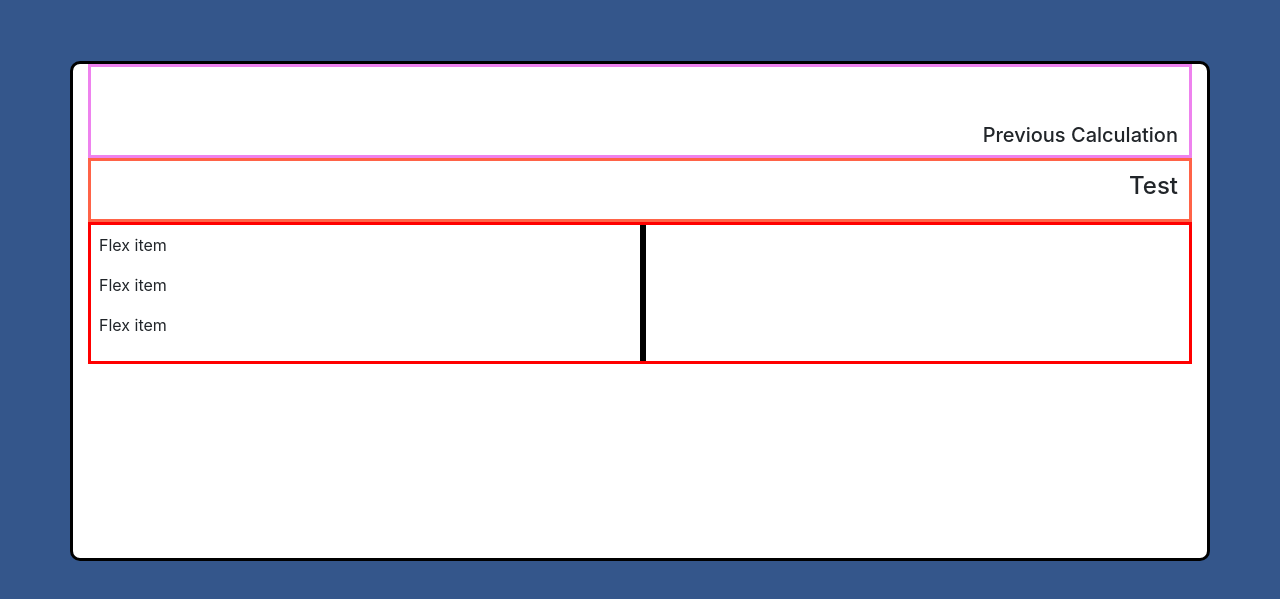
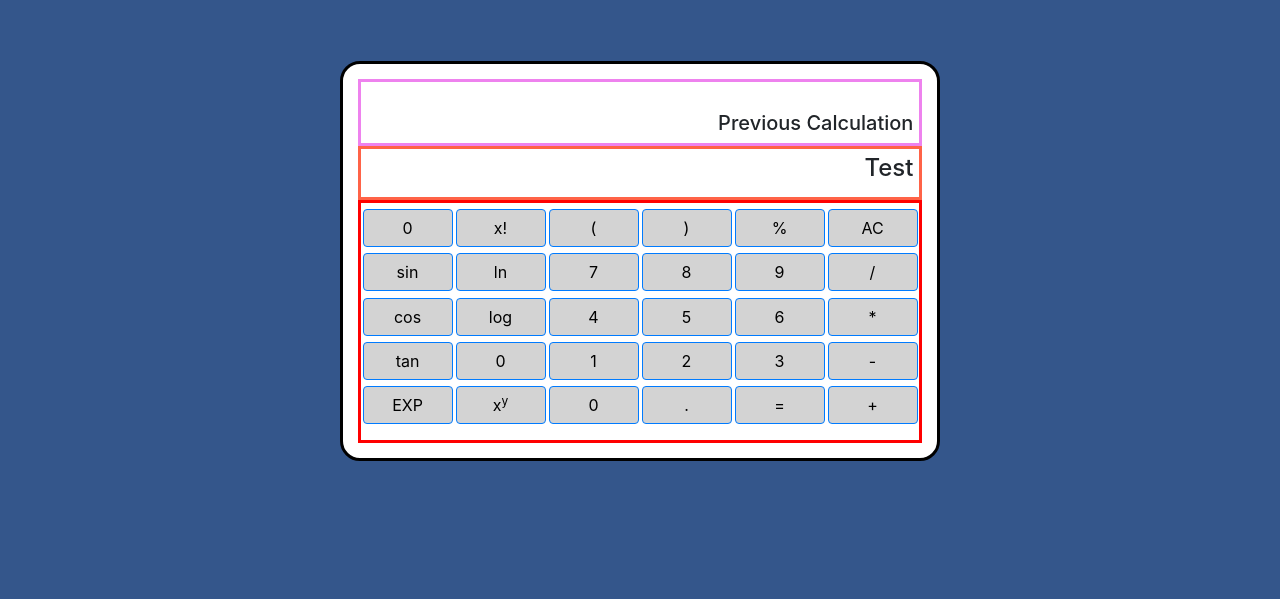
Before and after one commit to LuiDEVBubble/Calculator-, a plain HTML site: page index.html in a window 1280 px wide. Shown: the part 105-704 px from the top of the page. Drawn offline with nearby package versions, Linux system fonts and the light colour scheme.

Commit message:
Calculator Design

```diff
--- a/index.html
+++ b/index.html
@@ -19,7 +19,7 @@
 <body id="body">
 
     <h2>Final exam Calculator Project</h2>
-    <div class="entireCalculator container ">
+    <div class="entireCalculator container-small">
         <div class="calculatorPreviousCalc flex-row">
             <h5>Previous Calculation</h5>
         </div>
@@ -27,64 +27,51 @@
             <h4>Test</h4>
         </div>
         <div class="calculatorButtons flex-row " style="border: red solid;">
-            <div class="d-flex flex-column bd-highlight mb-3 w-25">
-                <!-- <button class="flex-row btn btn-primary p-2 bd-highlight"></button>
-                <button class="flex-row btn btn-primary p-2 bd-highlight"></button>
-                <button class="flex-row btn btn-primary p-2 bd-highlight"></button>
-                <button class="flex-row btn btn-primary p-2 bd-highlight"></button>
-                <button class="flex-row btn btn-primary p-2 bd-highlight"></button> -->
-                <div class="p-2 bd-highlight">Flex item</div>
-                <div class="p-2 bd-highlight">Flex item</div>
-                <div class="p-2 bd-highlight">Flex item</div>
+            <div class="columnsDiv d-flex flex-column bd-highlight mb-3">
+                <div class="-item d-flex flex-row"><button class="btn btn-primary">0</button></div>
+                <div class="-item d-flex flex-row"><button class="btn btn-primary">sin</button></div>
+                <div class="-item d-flex flex-row"><button class="btn btn-primary">cos</button></div>
+                <div class="-item d-flex flex-row"><button class="btn btn-primary">tan</button></div>
+                <div class="-item d-flex flex-row"><button class="btn btn-primary">EXP</button></div>
             </div>
 
-            <div class="d-flex flex-column bd-highlight mb-3 w-25" >
-                <!-- <button class="flex-row btn btn-primary p-2 bd-highlight"></button>
-                <button class="flex-row btn btn-primary p-2 bd-highlight"></button>
-                <button class="flex-row btn btn-primary p-2 bd-highlight"></button>
-                <button class="flex-row btn btn-primary p-2 bd-highlight"></button>
-                <button class="flex-row btn btn-primary p-2 bd-highlight"></button> -->
+            <div class="columnsDiv d-flex flex-column bd-highlight mb-3">
+                <div class="-item d-flex flex-row"><button class="btn btn-primary">x!</button></div>
+                <div class="-item d-flex flex-row"><button class="btn btn-primary">ln</button></div>
+                <div class="-item d-flex flex-row"><button class="btn btn-primary">log</button></div>
+                <div class="-item d-flex flex-row"><button class="btn btn-primary">0</button></div>
+                <div class="-item d-flex flex-row"><button class="btn btn-primary">x<sup>y</sup></button></div>
             </div>
-            <div class="d-flex flex-column bd-highlight mb-3 align-self-md-stretch">
-                <!-- <button class="flex-row btn btn-primary p-2 bd-highlight">(</button>
-                <button class="flex-row btn btn-primary p-2 bd-highlight">7</button>
-                <button class="flex-row btn btn-primary p-2 bd-highlight">4</button>
-                <button class="flex-row btn btn-primary p-2 bd-highlight">1</button>
-                <button class="flex-row btn btn-primary p-2 bd-highlight">0</button> -->
+            <div class="columnsDiv d-flex flex-column bd-highlight mb-3">
+                <div class="-item d-flex flex-row"><button class="btn btn-primary">(</button></div>
+                <div class="-item d-flex flex-row"><button class="btn btn-primary">7</button></div>
+                <div class="-item d-flex flex-row"><button class="btn btn-primary">4</button></div>
+                <div class="-item d-flex flex-row"><button class="btn btn-primary">1</button></div>
+                <div class="-item d-flex flex-row"><button class="btn btn-primary">0</button></div>
             </div>
-            <div class="d-flex flex-column bd-highlight align-self-md-stretch" style="border: black solid;">
-                <!-- <button class="flex-row btn btn-primary  bd-highlight">)</button>
-                <button class="flex-row btn btn-primary p-2 bd-highlight">8</button>
-                <button class="flex-row btn btn-primary p-2 bd-highlight">5</button>
-                <button class="flex-row btn btn-primary p-2 bd-highlight">2</button>
-                <button class="flex-row btn btn-primary p-2 bd-highlight">.</button> -->
+            <div class="columnsDiv d-flex flex-column bd-highlight mb-3">
+                <div class="-item d-flex flex-row"><button class="btn btn-primary">)</button></div>
+                <div class="-item d-flex flex-row"><button class="btn btn-primary">8</button></div>
+                <div class="-item d-flex flex-row"><button class="btn btn-primary">5</button></div>
+                <div class="-item d-flex flex-row"><button class="btn btn-primary">2</button></div>
+                <div class="-item d-flex flex-row"><button class="btn btn-primary">.</button></div>
             </div>
-            <div class="d-flex flex-column bd-highlight mb-3">
-                <!-- <button class="flex-row btn btn-primary p-2 bd-highlight">%</button>
-                <button class="flex-row btn btn-primary p-2 bd-highlight">9</button>
-                <button class="flex-row btn btn-primary p-2 bd-highlight">6</button>
-                <button class="flex-row btn btn-primary p-2 bd-highlight">3</button>
-                <button class="flex-row btn btn-primary p-2 bd-highlight">=</button> -->
+            <div class="columnsDiv d-flex flex-column bd-highlight mb-3">
+                <div class="-item d-flex flex-row"><button class="btn btn-primary">%</button></div>
+                <div class="-item d-flex flex-row"><button class="btn btn-primary">9</button></div>
+                <div class="-item d-flex flex-row"><button class="btn btn-primary">6</button></div>
+                <div class="-item d-flex flex-row"><button class="btn btn-primary">3</button></div>
+                <div class="-item d-flex flex-row"><button class="btn btn-primary">=</button></div>
             </div>
-            <div class="d-flex flex-column bd-highlight mb-3 ">
-                <!-- <button class="flex-row btn btn-primary p-2 bd-highlight">AC</button>
-                <button class="flex-row btn btn-primary p-2 bd-highlight">/</button>
-                <button class="flex-row btn btn-primary p-2 bd-highlight">*</button>
-                <button class="flex-row btn btn-primary p-2 bd-highlight">-</button>
-                <button class="flex-row btn btn-primary p-2 bd-highlight">+</button> -->
-
+            <div class="columnsDiv d-flex flex-column bd-highlight mb-3">
+                <div class="-item d-flex flex-row"><button class="btn btn-primary">AC</button></div>
+                <div class="-item d-flex flex-row"><button class="btn btn-primary">/</button></div>
+                <div class="-item d-flex flex-row"><button class="btn btn-primary">*</button></div>
+                <div class="-item d-flex flex-row"><button class="btn btn-primary">-</button></div>
+                <div class="-item d-flex flex-row"><button class="btn btn-primary">+</button></div>
             </div>
-
         </div>
-
-
-
-
     </div>
-
-
-
-
 </body>
 
 
--- a/stylessheet.css
+++ b/stylessheet.css
@@ -9,13 +9,14 @@
 }
 .entireCalculator
 {
+    padding: 15px;
     background-color: white;
-    height: 500px;
-    width: 50%;
+    height: min-content;
+    width: 600px;
     margin: auto;
     margin-top: 5%;
     border: black solid;
-    border-radius: 10px;
+    border-radius: 20px;
 }
 .calculatorPreviousCalc
 {
@@ -38,7 +39,27 @@
     display: flex;
     flex-wrap: wrap;
     box-sizing: border-box;
-}
-.calculatorButtons button{
 
 }
+.columnsDiv{
+    margin: auto;
+
+}
+.-item{
+
+    /* margin: 10%; */
+    /* margin-bottom: 7%; */
+    margin-top: 7%;
+    width: 90px;
+    flex-basis: 80%;
+    flex-grow: 1;
+    /* padding: 1%;
+    border: tomato solid;
+    border-radius: 10px; */
+}
+.-item button{
+    height: 100%;
+    width:  100%;
+    background-color: lightgray;
+    color: black;
+}
```
